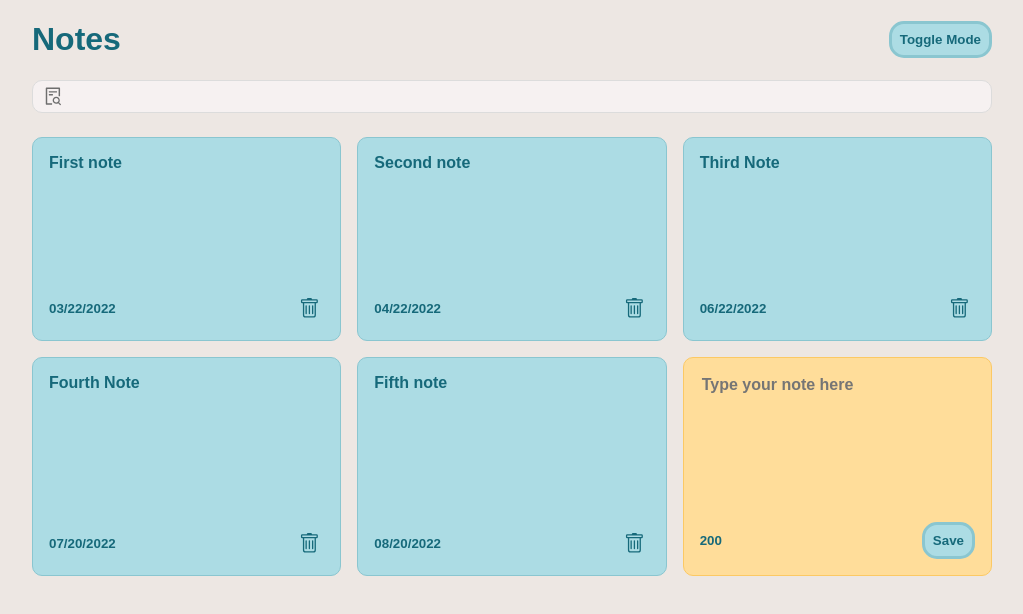
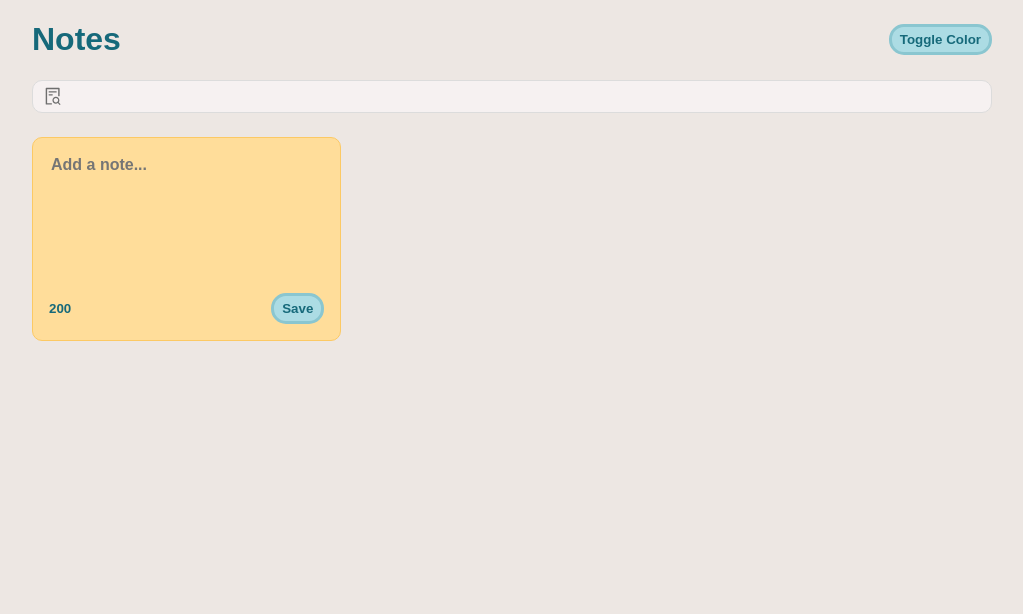
Before and after one commit to jdh2021/react-notes-app, a React (Create React App) app: page / in a window 1280 px wide. Shown: the top 614 px of the page, without its empty margins (128-1151 px from the left). Built offline with nearby package versions, Linux system fonts and the light colour scheme.

Commit message:
updated styling. updated readme

```diff
--- a/src/App.js
+++ b/src/App.js
@@ -6,36 +6,8 @@ import Header from './components/Header';
 
 /* store most of state in top-level app component since states will rely on one another */
 const App = () => {
-  const [notes, setNotes] = useState([
-    {
-      id: nanoid(),
-      text: "First note",
-      date: "03/22/2022"
-    },
-    {
-      id: nanoid(),
-      text: "Second note",
-      date: "04/22/2022"
-    },
-    {
-      id: nanoid(),
-      text: "Third Note",
-      date: "06/22/2022"
-    },
-    {
-      id: nanoid(),
-      text: "Fourth Note",
-      date: "07/20/2022"
-    },
-    {
-      id: nanoid(),
-      text: "Fifth note",
-      date: "08/20/2022"
-    }
-  ]);
-
+  const [notes, setNotes] = useState([]);
   const [searchText, setSearchText] = useState('');
-
   const [darkMode, setDarkMode] = useState(false);
 
   useEffect(() => {
--- a/src/components/AddNote.js
+++ b/src/components/AddNote.js
@@ -17,9 +17,9 @@ const AddNote = ({handleAddNote}) => {
     return(
         <div className="note new">
             <textarea
-                rows="8"
-                cols="10"
-                placeholder="Type your note here"
+                rows="5"
+                cols="7"
+                placeholder="Add a note..."
                 onChange={handleChange}
                 value={noteText}
                 ></textarea>
--- a/src/components/Header.js
+++ b/src/components/Header.js
@@ -13,7 +13,7 @@ const Header = ({handleToggleDarkMode}) => {
                     )
                 }
                 className="save">
-                    Toggle Mode
+                    Toggle Color
             </button>
         </div>
     );
--- a/src/index.css
+++ b/src/index.css
@@ -52,6 +52,7 @@ code {
 
 textarea {
   font-family: Century Gothic, CenturyGothic, AppleGothic, sans-serif;
+  color: #16697a;
   font-size: 1rem;
   font-weight: bold;
   border: none;
@@ -70,7 +71,7 @@ textarea:focus {
   background-color: #acdce4;
   border: solid #8ac6d0;
   border-radius: 15px;
-  padding: 8px;
+  padding: 5px 8px 5px 8px;
 }
 
 .save:hover {
@@ -119,6 +120,8 @@ textarea:focus {
   background-color: rgb(246, 241, 241);
   font-family: Century Gothic, CenturyGothic, AppleGothic, sans-serif;
   font-size: 1rem;
+  color: rgb(110, 110, 110);
+  width: 100%;
 }
 
 .search input:focus {
```
Also changed, not shown: react-notes-app.png (added), 1 other file (tests, documents, lock files or other folders).
